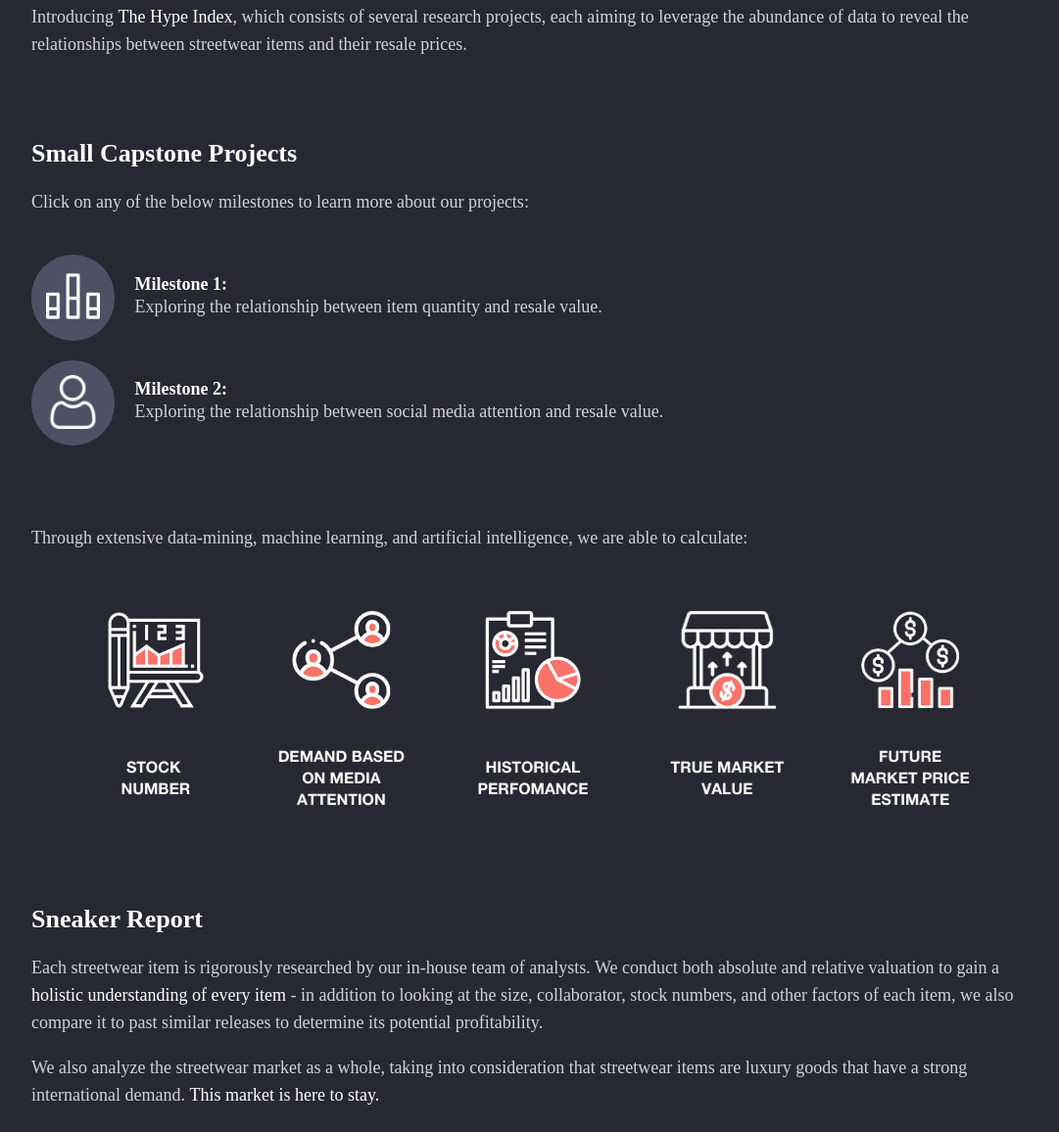
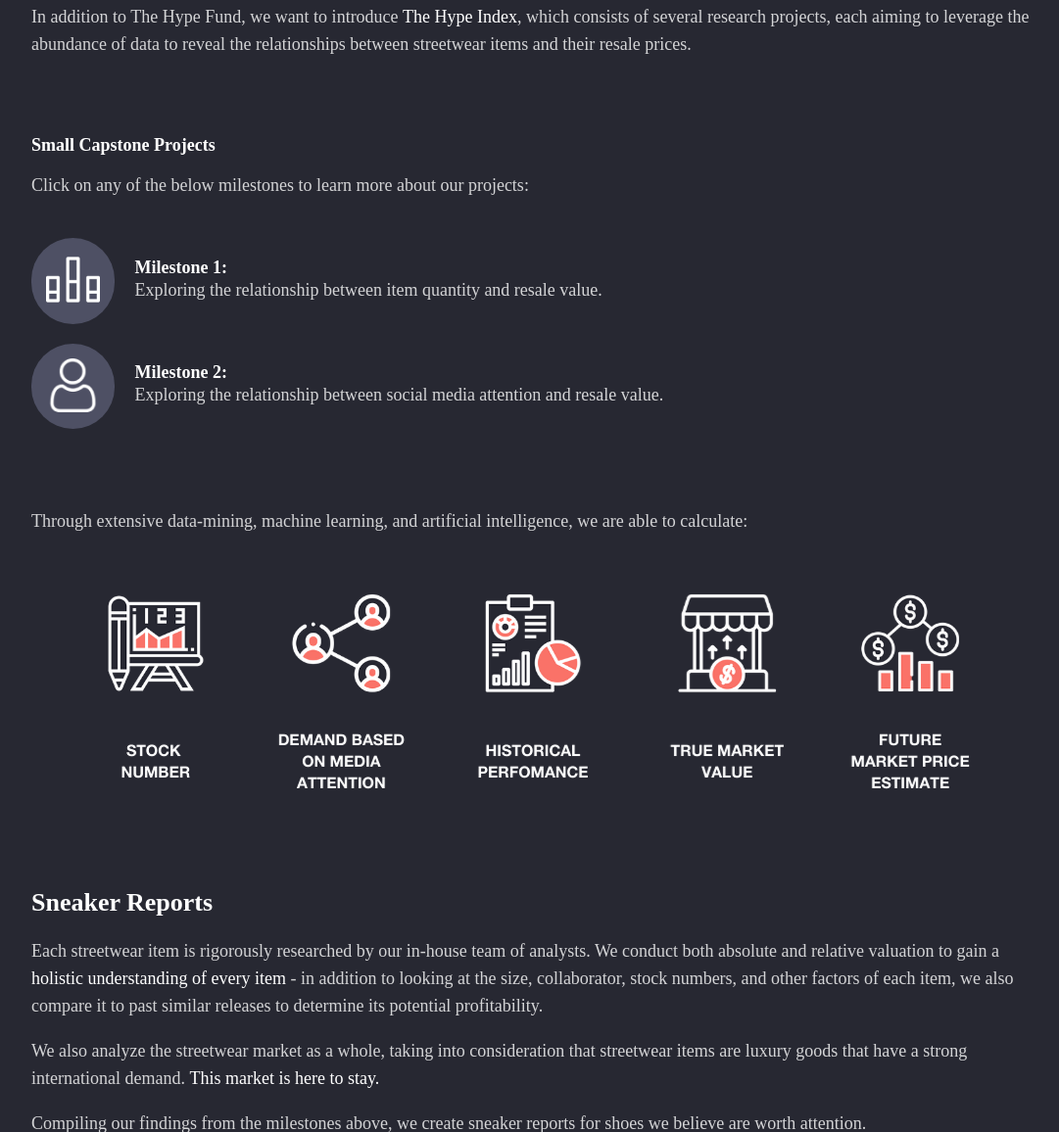
Before and after one commit to m1ch43lw4ng/hype-advisor-website, a Gatsby site: page /services in a window 1280 px wide. Shown: the part 1565-2721 px from the top of the page at 98% size, without its empty margins (96-1177 px from the left). Built offline with nearby package versions, Linux system fonts and the light colour scheme; Gatsby itself is replaced by a stand-in of ours; a web font is replaced by a local one.

Commit message:
text sizes

```diff
--- a/src/pages/services.js
+++ b/src/pages/services.js
@@ -70,12 +70,12 @@
       <div id="Investments-The_Hype_Index">
         <h2> The Hype Index </h2>
         <p>
-          Introducing <b>The Hype Index</b>, which consists of several research projects, each aiming to leverage the abundance of data to reveal the relationships between streetwear items and their resale prices.
+          In addition to The Hype Fund, we want to introduce <b>The Hype Index</b>, which consists of several research projects, each aiming to leverage the abundance of data to reveal the relationships between streetwear items and their resale prices.
         </p>
       </div>
 
       <div id="Investments-Capstone-Projects">
-        <h2> Small Capstone Projects </h2>
+        <h3> Small Capstone Projects </h3>
         <p>Click on any of the below milestones to learn more about our projects:</p>
         <ul id="Investments-Projects_List">
           <li class="Milestone-Item">
@@ -121,7 +121,7 @@
       </div>
 
       <div id="Investments-Sneaker_Report">
-        <h2> Sneaker Report </h2>
+        <h2> Sneaker Reports </h2>
         <p>
         Each streetwear item is rigorously researched by our in-house team of analysts. We conduct both absolute and relative valuation to gain a <b>holistic understanding of every item</b> - in addition to looking at the size, collaborator, stock numbers, and other factors of each item, we also compare it to past similar releases to determine its potential profitability.
         </p>
```
